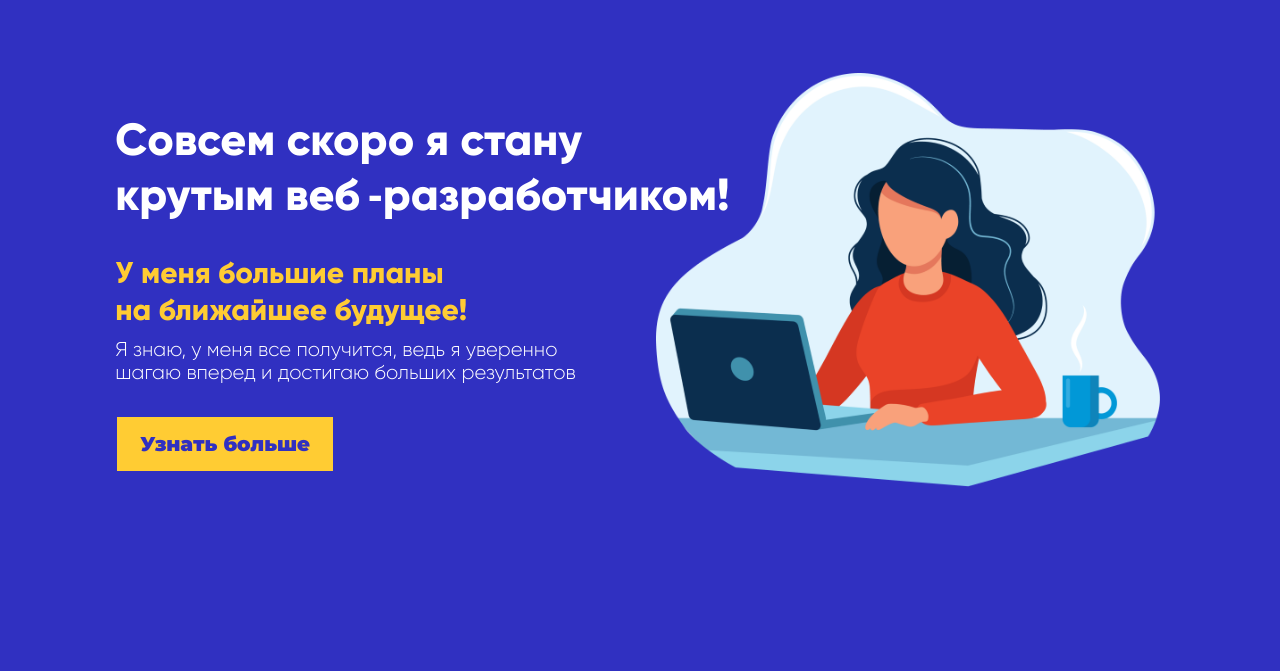
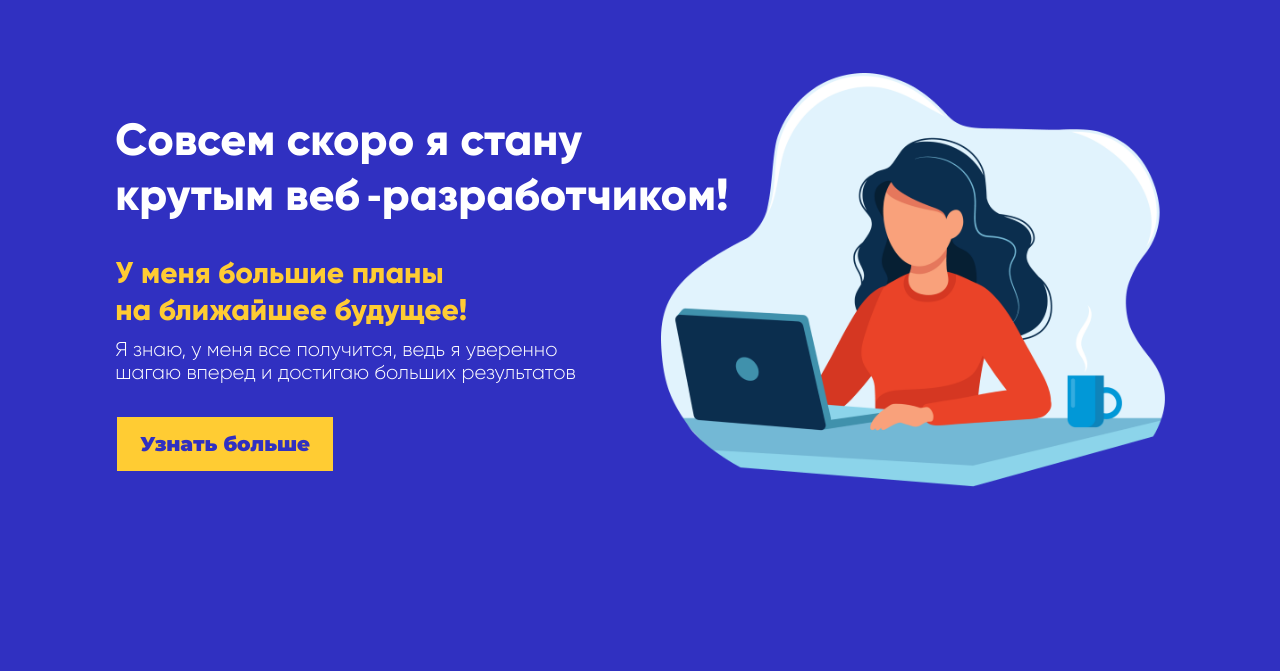
Before and after one commit to WebHeroSchool/final_whs_np, a plain HTML site: page index.html in a window 1280 px wide. Shown: the part 129-800 px from the top of the page. Drawn offline with Linux system fonts and the light colour scheme; files whose address does not match are found by name.

Commit message:
styles step 1.7

```diff
--- a/style.css
+++ b/style.css
@@ -22,15 +22,12 @@ li {
 
 
 .desc {
-  /* background: 85% 29% / 39% url(img/main-img.png) no-repeat; */
   max-height: 100%;
-  /* padding-top: 80px;
-  padding-bottom: 240px; */
   background-color: #3030c1;
 }
 
 .desc__bg {
-  background: 99% 29% / 48% url(img/main-img.png) no-repeat;
+  background: 100% 29% / 48% url(img/main-img.png) no-repeat;
   padding-top: 80px;
   padding-bottom: 240px;
 }
@@ -44,7 +41,7 @@ li {
 }
 
 .title-span {
-  padding-left: 8px;
+  padding-left: 7px;
 }
 
 .desc__subtitle {
```
